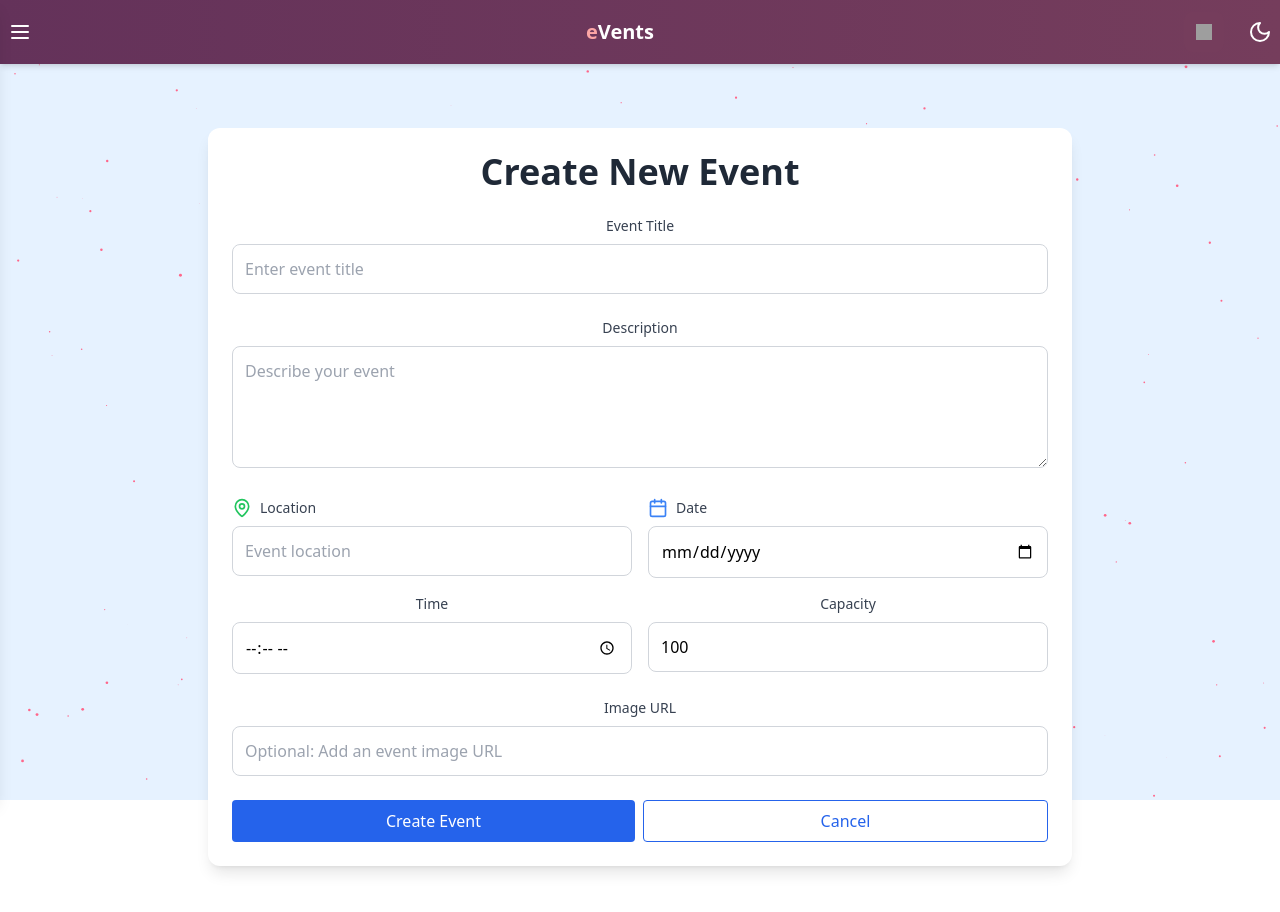
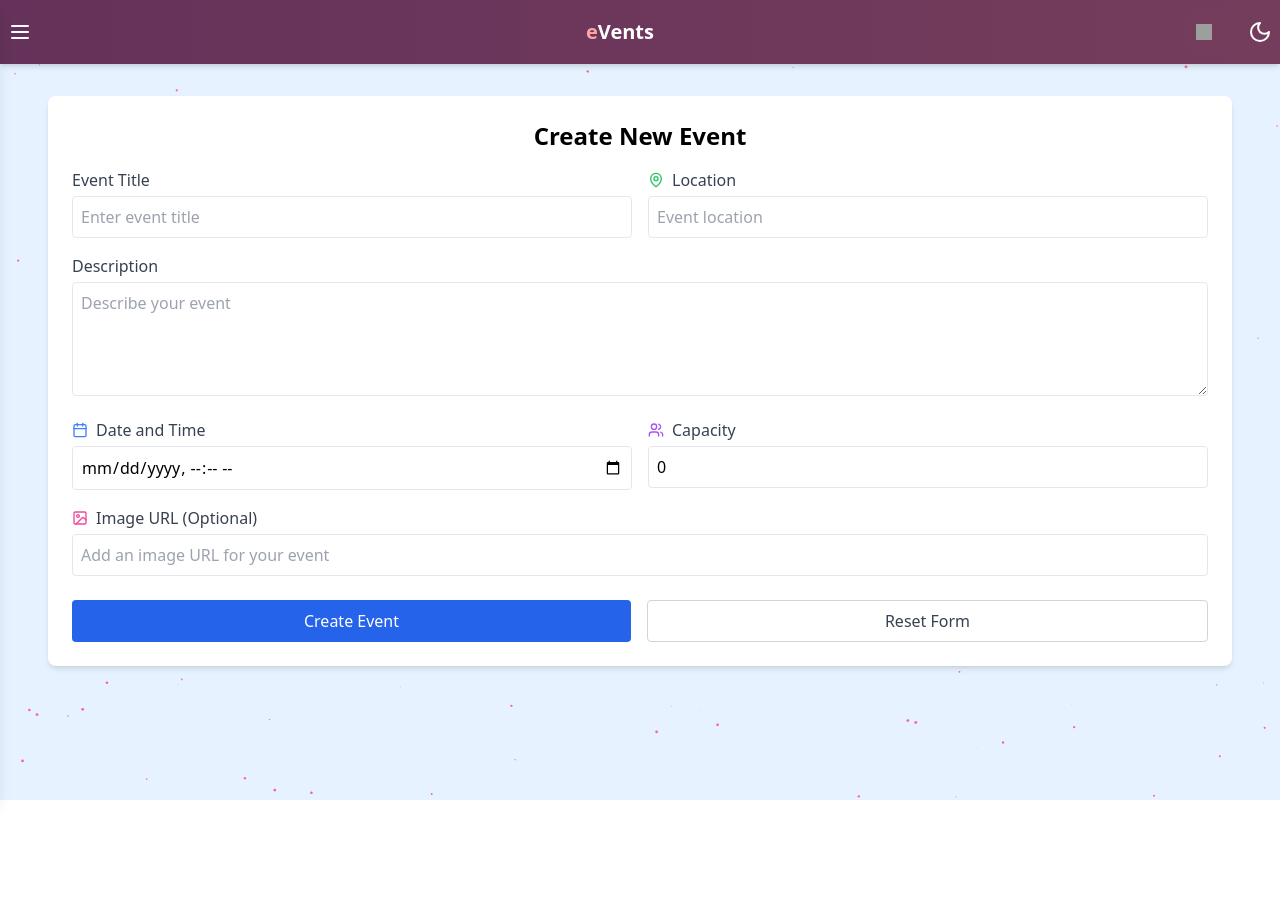
Before and after one commit to rahulvital/simple-vents-fe, a React (Vite) app: page /simple-vents-fe/create-event in a window 1280 px wide. Shown: the top 912 px of the page. After the commit the page ends 864 px from the top, so only its background shows below. Built offline with nearby package versions, Linux system fonts and the light colour scheme; no server answers; grey boxes are pictures that could not be loaded; the HTML template or start-up script is replaced by a standard one.

Commit message:
Removes alerts to allow better interactivity and customisation

```diff
--- /dev/null
+++ b/src/components/common/Notification.jsx
@@ -0,0 +1,22 @@
+export const showNotification = (type, message) => {
+    const customEvent = new CustomEvent('notification', {
+      detail: { type, message }
+    });
+    window.dispatchEvent(customEvent);
+  };
+
+  export const showSuccess = (message) => {
+    showNotification('success', message);
+  };
+
+  export const showError = (message) => {
+    showNotification('error', message);
+  };
+
+  export const showWarning = (message) => {
+    showNotification('warning', message);
+  };
+
+  export const showInfo = (message) => {
+    showNotification('info', message);
+  };
--- a/src/components/events/CreateEvent.jsx
+++ b/src/components/events/CreateEvent.jsx
@@ -1,202 +1,191 @@
 import { useState } from 'react';
 import { supabase } from '../../../utils/supabase';
-import { useNavigate } from 'react-router-dom';
-import { Calendar, MapPin, Info } from 'lucide-react';
+import { showSuccess, showError } from '../common/Notification';
+import { Calendar, MapPin, User, Clock, Users, Image } from 'lucide-react';
 
-const CreateEvent = ({ user, onEventCreated }) => {
-  const navigate = useNavigate();
+const CreateEvent = ({ userId, onEventCreated }) => {
   const [formData, setFormData] = useState({
     title: '',
     description: '',
+    date: '',
     location: '',
-    date: '',
-    time: '',
-    capacity: 100,
-    img: '',
-    registrations: []
+    capacity: 0,
+    img: ''
   });
-  const [loading, setLoading] = useState(false);
-  const [error, setError] = useState('');
+  const [isSubmitting, setIsSubmitting] = useState(false);
 
-  const filledButtonClass =
-    "flex-1 bg-blue-600 text-white py-2 rounded flex items-center justify-center space-x-2 hover:bg-blue-700 transition-colors";
-  const outlinedButtonClass =
-    "flex-1 border border-blue-600 text-blue-600 py-2 rounded flex items-center justify-center space-x-2 hover:bg-blue-50 transition-colors dark:border-blue-500 dark:text-blue-500 dark:hover:bg-blue-950";
+  const handleChange = (e) => {
+    const { name, value } = e.target;
+    setFormData(prev => ({
+      ...prev,
+      [name]: value
+    }));
+  };
 
   const handleSubmit = async (e) => {
     e.preventDefault();
-    setLoading(true);
-    setError('');
+    setIsSubmitting(true);
 
     try {
-      const eventDate = new Date(`${formData.date}T${formData.time}`);
-
-      if (eventDate <= new Date()) {
-        setError('Event date and time must be in the future.');
-        setLoading(false);
-        return;
-      }
-
-      const { data, error: supabaseError } = await supabase
+      const { error } = await supabase
         .from('events')
-        .insert([{
+        .insert({
           title: formData.title,
           description: formData.description,
+          date: new Date(formData.date).toISOString(),
           location: formData.location,
-          date: eventDate.toISOString(),
-          capacity: formData.capacity,
+          capacity: parseInt(formData.capacity),
           img: formData.img,
-          user_id: user.id,
-          registrations: []
-        }])
-        .select();
+          user_id: userId
+        });
 
-      if (supabaseError) throw supabaseError;
-      navigate(`/staff`);
-    } catch (err) {
-      console.error('Error creating event:', err);
-      setError(err.message || 'Failed to create event');
+      if (error) throw error;
+
+      // Reset form
+      setFormData({
+        title: '',
+        description: '',
+        date: '',
+        location: '',
+        capacity: 0,
+        img: ''
+      });
+
+      showSuccess('Event created successfully');
+      if (onEventCreated) onEventCreated();
+    } catch (error) {
+      console.error('Error creating event:', error);
+      showError('Failed to create event');
     } finally {
-      setLoading(false);
+      setIsSubmitting(false);
     }
   };
 
-  const handleChange = (e) => {
-    setFormData({
-      ...formData,
-      [e.target.name]: e.target.value
-    });
-  };
-
   return (
-    <div className="container mx-auto px-4 py-8 max-w-4xl">
-      <div className="bg-white dark:bg-gray-800 shadow-lg rounded-xl overflow-hidden">
-        <div className="p-6">
-          <h1 className="text-4xl font-bold text-gray-800 dark:text-white mb-6">Create New Event</h1>
-
-          <form onSubmit={handleSubmit} className="space-y-6">
+    <div className="bg-white dark:bg-gray-800 rounded-lg shadow-md p-6 mb-8">
+      <h2 className="text-2xl font-bold mb-4">Create New Event</h2>
+      <form onSubmit={handleSubmit} className="space-y-4">
+        <div className="grid grid-cols-1 md:grid-cols-2 gap-4">
           <div>
-              <label className="block text-sm font-medium text-gray-700 dark:text-gray-300 mb-2">Event Title</label>
+            <label className="block mb-1 flex items-center">
+              <span className="mr-2 text-gray-700 dark:text-gray-300">Event Title</span>
+            </label>
             <input
               type="text"
               name="title"
               value={formData.title}
               onChange={handleChange}
-                className="w-full p-3 border border-gray-300 rounded-lg focus:outline-none focus:ring-2 focus:ring-blue-500 dark:bg-gray-700 dark:border-gray-600 dark:text-white"
+              className="w-full p-2 border rounded dark:bg-gray-700 dark:border-gray-600 dark:text-white"
               required
               placeholder="Enter event title"
             />
           </div>
+          <div>
+            <label className="block mb-1 flex items-center">
+              <MapPin className="w-4 h-4 mr-2 text-green-500" />
+              <span className="text-gray-700 dark:text-gray-300">Location</span>
+            </label>
+            <input
+              type="text"
+              name="location"
+              value={formData.location}
+              onChange={handleChange}
+              className="w-full p-2 border rounded dark:bg-gray-700 dark:border-gray-600 dark:text-white"
+              required
+              placeholder="Event location"
+            />
+          </div>
+        </div>
 
         <div>
-              <label className="block text-sm font-medium text-gray-700 dark:text-gray-300 mb-2">Description</label>
+          <label className="block mb-1 flex items-center">
+            <span className="text-gray-700 dark:text-gray-300">Description</span>
+          </label>
           <textarea
             name="description"
             value={formData.description}
             onChange={handleChange}
-                className="w-full p-3 border border-gray-300 rounded-lg focus:outline-none focus:ring-2 focus:ring-blue-500 dark:bg-gray-700 dark:border-gray-600 dark:text-white"
+            className="w-full p-2 border rounded dark:bg-gray-700 dark:border-gray-600 dark:text-white"
             rows="4"
             required
             placeholder="Describe your event"
           />
         </div>
 
-            <div className="grid md:grid-cols-2 gap-4">
+        <div className="grid grid-cols-1 md:grid-cols-2 gap-4">
           <div>
-                <label className="block text-sm font-medium text-gray-700 dark:text-gray-300 mb-2 flex items-center">
-                  <MapPin className="w-5 h-5 mr-2 text-green-500" />
-                  Location
+            <label className="block mb-1 flex items-center">
+              <Calendar className="w-4 h-4 mr-2 text-blue-500" />
+              <span className="text-gray-700 dark:text-gray-300">Date and Time</span>
             </label>
             <input
-                  type="text"
-                  name="location"
-                  value={formData.location}
-                  onChange={handleChange}
-                  className="w-full p-3 border border-gray-300 rounded-lg focus:outline-none focus:ring-2 focus:ring-blue-500 dark:bg-gray-700 dark:border-gray-600 dark:text-white"
-                  required
-                  placeholder="Event location"
-                />
-              </div>
-
-              <div>
-                <label className="block text-sm font-medium text-gray-700 dark:text-gray-300 mb-2 flex items-center">
-                  <Calendar className="w-5 h-5 mr-2 text-blue-500" />
-                  Date
-                </label>
-                <input
-                  type="date"
+              type="datetime-local"
               name="date"
               value={formData.date}
               onChange={handleChange}
-                  className="w-full p-3 border border-gray-300 rounded-lg focus:outline-none focus:ring-2 focus:ring-blue-500 dark:bg-gray-700 dark:border-gray-600 dark:text-white"
+              className="w-full p-2 border rounded dark:bg-gray-700 dark:border-gray-600 dark:text-white"
               required
             />
           </div>
-
           <div>
-                <label className="block text-sm font-medium text-gray-700 dark:text-gray-300 mb-2">Time</label>
-                <input
-                  type="time"
-                  name="time"
-                  value={formData.time}
-                  onChange={handleChange}
-                  className="w-full p-3 border border-gray-300 rounded-lg focus:outline-none focus:ring-2 focus:ring-blue-500 dark:bg-gray-700 dark:border-gray-600 dark:text-white"
-                  required
-                />
-              </div>
-
-              <div>
-                <label className="block text-sm font-medium text-gray-700 dark:text-gray-300 mb-2">Capacity</label>
+            <label className="block mb-1 flex items-center">
+              <Users className="w-4 h-4 mr-2 text-purple-500" />
+              <span className="text-gray-700 dark:text-gray-300">Capacity</span>
+            </label>
             <input
               type="number"
               name="capacity"
               value={formData.capacity}
               onChange={handleChange}
               min="1"
-                  className="w-full p-3 border border-gray-300 rounded-lg focus:outline-none focus:ring-2 focus:ring-blue-500 dark:bg-gray-700 dark:border-gray-600 dark:text-white"
+              className="w-full p-2 border rounded dark:bg-gray-700 dark:border-gray-600 dark:text-white"
               required
+              placeholder="Maximum number of attendees"
             />
           </div>
         </div>
 
         <div>
-              <label className="block text-sm font-medium text-gray-700 dark:text-gray-300 mb-2">Image URL</label>
+          <label className="block mb-1 flex items-center">
+            <Image className="w-4 h-4 mr-2 text-pink-500" />
+            <span className="text-gray-700 dark:text-gray-300">Image URL (Optional)</span>
+          </label>
           <input
             type="url"
             name="img"
             value={formData.img}
             onChange={handleChange}
-                className="w-full p-3 border border-gray-300 rounded-lg focus:outline-none focus:ring-2 focus:ring-blue-500 dark:bg-gray-700 dark:border-gray-600 dark:text-white"
-                placeholder="Optional: Add an event image URL"
+            className="w-full p-2 border rounded dark:bg-gray-700 dark:border-gray-600 dark:text-white"
+            placeholder="Add an image URL for your event"
           />
         </div>
 
-            {error && (
-              <div className="bg-red-50 dark:bg-red-950 border border-red-200 dark:border-red-800 text-red-600 dark:text-red-400 p-3 rounded-lg flex items-center space-x-2">
-                <Info className="w-5 h-5" />
-                <span>{error}</span>
-              </div>
-            )}
-
-            <div className="flex space-x-2">
+        <div className="flex space-x-4 pt-2">
           <button
             type="submit"
-                disabled={loading}
-                className={`${filledButtonClass} ${loading ? 'opacity-50 cursor-not-allowed' : ''}`}
+            disabled={isSubmitting}
+            className={`flex-1 bg-blue-600 text-white py-2 rounded flex items-center justify-center space-x-2 hover:bg-blue-700 transition-colors ${isSubmitting ? 'opacity-50 cursor-not-allowed' : ''}`}
           >
-                {loading ? 'Creating Event...' : 'Create Event'}
+            {isSubmitting ? 'Creating...' : 'Create Event'}
           </button>
           <button
             type="button"
-                onClick={() => navigate('/staff')}
-                className={outlinedButtonClass}
+            onClick={() => {
+              setFormData({
+                title: '',
+                description: '',
+                date: '',
+                location: '',
+                capacity: 0,
+                img: ''
+              });
+            }}
+            className="flex-1 border border-gray-300 dark:border-gray-600 text-gray-700 dark:text-gray-300 py-2 rounded flex items-center justify-center space-x-2 hover:bg-gray-50 dark:hover:bg-gray-700 transition-colors"
           >
-                Cancel
+            Reset Form
           </button>
         </div>
       </form>
-        </div>
-      </div>
     </div>
   );
 };
--- a/src/components/events/EditEventModal.jsx
+++ b/src/components/events/EditEventModal.jsx
@@ -1,5 +1,6 @@
 import React, { useState, useEffect } from 'react';
 import { supabase } from '../../../utils/supabase';
+import { showSuccess, showError } from '../common/Notification';
 
 const EditEventModal = ({ event, isOpen, onClose, onUpdate }) => {
   const [formData, setFormData] = useState({
@@ -49,11 +50,12 @@ const EditEventModal = ({ event, isOpen, onClose, onUpdate }) => {
 
       if (error) throw error;
 
+      showSuccess('Event updated successfully');
       onUpdate();
       onClose();
     } catch (error) {
       console.error('Error updating event:', error);
-      alert('Failed to update event');
+      showError('Failed to update event');
     }
   };
 
--- a/tailwind.config.js
+++ b/tailwind.config.js
@@ -19,9 +19,14 @@ export default {
           '0%, 100%': { opacity: 1 },
           '50%': { opacity: 0.3 },
         },
+        slideIn: {
+          '0%': { transform: 'translateX(100%)', opacity: 0 },
+          '100%': { transform: 'translateX(0)', opacity: 1 },
+        },
       },
       animation: {
         twinkle: 'twinkle 2s infinite',
+        slideIn: 'slideIn 0.3s ease forwards',
       },
     },
   },
```
Also changed, not shown: src/components/common/Toast.jsx (added, +79 -0 lines), src/pages/EventsPage.jsx (+13 -6 lines), src/pages/StaffDashboard.jsx (+9 -5 lines), utils/calendar.js (+18 -3 lines), src/App.css (line endings or trailing spaces). Lines whose indentation alone changed are shown as unchanged.
